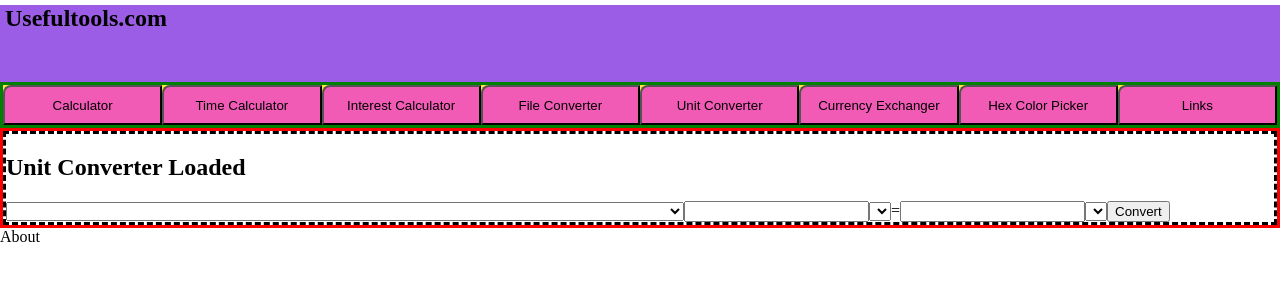
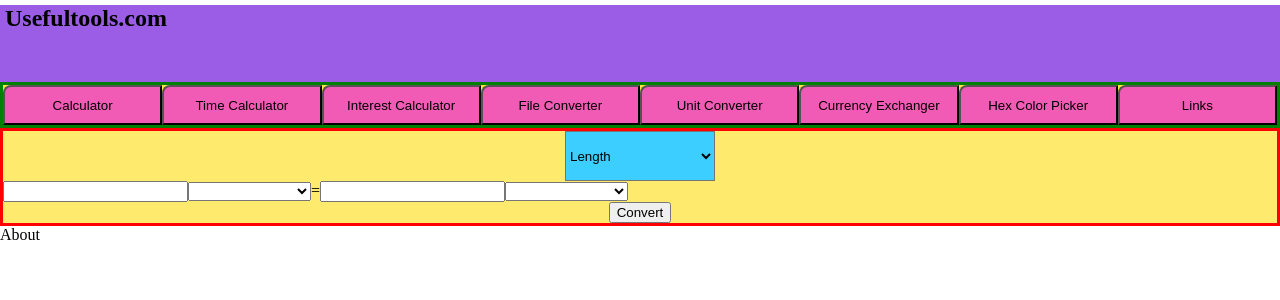
Before and after one commit to adamnnoli/usefultools, a Vue app: page / in a window 1280 px wide. Both pictures are taken after a click on the button "Unit Converter". Shown: the top 300 px of the page. Built offline with nearby package versions, Linux system fonts and the light colour scheme.

Commit message:
Added all unit types and units to converter tool
-Started adding values to conversions.json

```diff
--- a/src/components/tools/unitConverter.vue
+++ b/src/components/tools/unitConverter.vue
@@ -1,14 +1,19 @@
 <template>
   <div id="unitConverter">
-    <h2>Unit Converter Loaded</h2>
-    <select v-model="currentUnitType">
-      <option v-for="(type,index) in unitTypes " :key="index">{{ type }}</option>
+    <select id="typeSelector" v-model="currentUnitType">
+      <option v-for="(type,index) in convertibleUnits " :key="index">{{ type }}</option>
     </select>
-    <input type="text" />
-    <select v-model="unit1"></select>
-    <Label>=</Label>
-    <input type="text" />
-    <select v-model="unit2"></select>
+    <div id="convertSection">
+      <input type="text" />
+      <select v-model="unit1">
+        <option v-for="(unit,index) in unitTypes[currentUnitType]" :key="index">{{ unit }}</option>
+      </select>
+      <Label>=</Label>
+      <input type="text" />
+      <select v-model="unit2">
+        <option v-for="unit in unitTypes[currentUnitType]" :key="unit">{{ unit }}</option>
+      </select>
+    </div>
     <button>Convert</button>
   </div>
 </template>
@@ -18,31 +23,153 @@
   name: "unitConverter",
   data() {
     return {
+      convertibleUnits: [
+        "Length",
+        "Area",
+        "Volume",
+        "Weight",
+        "Speed",
+        "Energy",
+        "Power",
+        "Time",
+        "Data Transfer Rate",
+        "Digital Storage",
+        "Pressure",
+        "Fuel Economy"
+      ],
       unitTypes: {
         Length: [
           "angstrom",
-          "um",
-          "mm",
-          "cm",
-          "m",
-          "km",
-          "lightyears",
-          "in",
-          "feet",
+          "picometer",
+          "nanometer",
+          "micrometer",
+          "millimeter",
+          "centimeter",
+          "meter",
+          "kilometer",
+          "light year",
+          "inch",
+          "foott",
           "yard",
           "mile",
           "nautical mile",
           "parsec",
-          "au"
+          "astronomical unit"
         ],
-        Area: [],
-        Volume: [],
-        Weight: [],
-        Speed: [],
-        Energy: [],
-        Power: [],
-        Time: [],
-        Temperature: []
+        Area: [
+          "square millimeters",
+          "square centimeters",
+          "square meters",
+          "square kilometers",
+          "square inches",
+          "square feet",
+          "square yards",
+          "square miles",
+          "acres",
+          "hectares"
+        ],
+        Volume: [
+          "cc",
+          "milliliter",
+          "liter",
+          "cubic meter",
+          "fluid ounce",
+          "cup",
+          "pint",
+          "quart",
+          "gallon",
+          "cubic inch",
+          "cubic feet",
+          "teaspoon",
+          "tablespoon"
+        ],
+        Weight: [
+          "ounce",
+          "pound",
+          "ton",
+          "milligram",
+          "gram",
+          "kilogram",
+          "metric ton",
+          "stone"
+        ],
+        Speed: [
+          "meters per second",
+          "kilometers per hour",
+          "miles per hour",
+          "feet per second",
+          "knots"
+        ],
+        Energy: [
+          "joule",
+          "kilojoules",
+          "electron volt",
+          "calorie",
+          "kilocalorie",
+          "BTU",
+          "kWh",
+          "MWh",
+          "tonnes of TNT"
+        ],
+        Power: ["watts", "kilowatts", "megawatts", "horsepower"],
+        Time: [
+          "millisecond",
+          "seconds",
+          "minutes",
+          "hours",
+          "days",
+          "weeks",
+          "months",
+          "years",
+          "decades",
+          "centuries",
+          "millennia"
+        ],
+        Temperature: ["Celsius", "Fahrenhiet", "Kelvin", "Rankine"],
+        "Data Transfer Rate": [
+          "bits per second",
+          "bytes per second",
+          "kilobits per second",
+          "kilobytes per second",
+          "megabits per second",
+          "megabytes per second",
+          "gigabits per second",
+          "gigabytes per second",
+          "terabits per second",
+          "terabytes per second",
+          "petabits per second",
+          "petabytes per second",
+          "exabits per second",
+          "exabytes per second"
+        ],
+        "Digital Storage": [
+          "bits",
+          "bytes",
+          "kilobits",
+          "kilobytes",
+          "megabits",
+          "megabytes",
+          "gigabits",
+          "gigabytes",
+          "terabits",
+          "terabytes",
+          "petabits",
+          "petabytes",
+          "exabits",
+          "exabytes"
+        ],
+        Pressure: [
+          "pascal",
+          "bar",
+          "torr",
+          "atmospheres",
+          "pounds per square inch"
+        ],
+        "Fuel Economy": [
+          "miles per gallon",
+          "kilometers per liter",
+          "liters per 100km"
+        ]
       },
       currentUnitType: "Length"
     };
@@ -52,6 +179,20 @@
 
 <style scoped>
 #unitConverter {
-  border: dashed black;
+  background-color: #feeb6e;
+}
+#typeSelector {
+  display: block;
+  margin: auto;
+  background-color: #3cceff;
+  height: 50px;
+  width: 150px;
+}
+button {
+  display: block;
+  margin: auto;
+}
+#convertSection {
+  margin: auto;
 }
 </style>
```
Also changed, not shown: conversions.json (+95 -62 lines).
